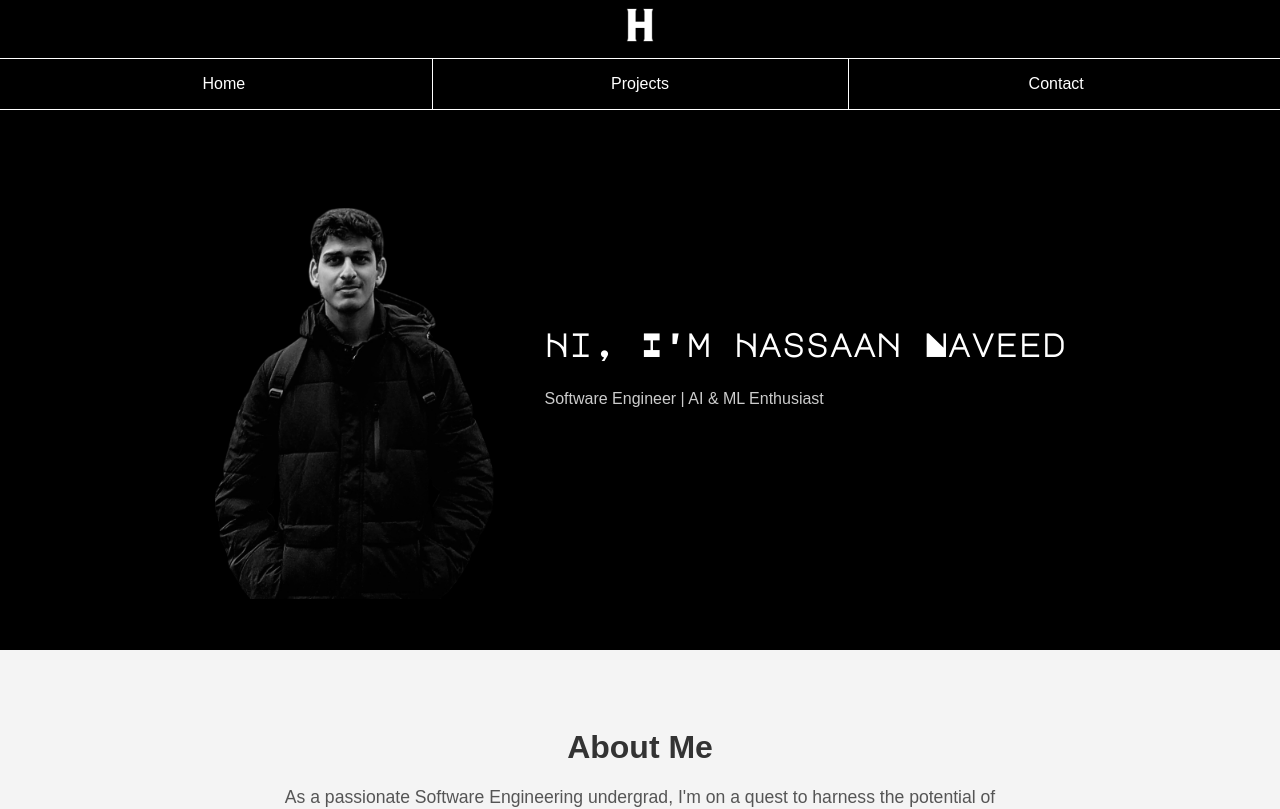
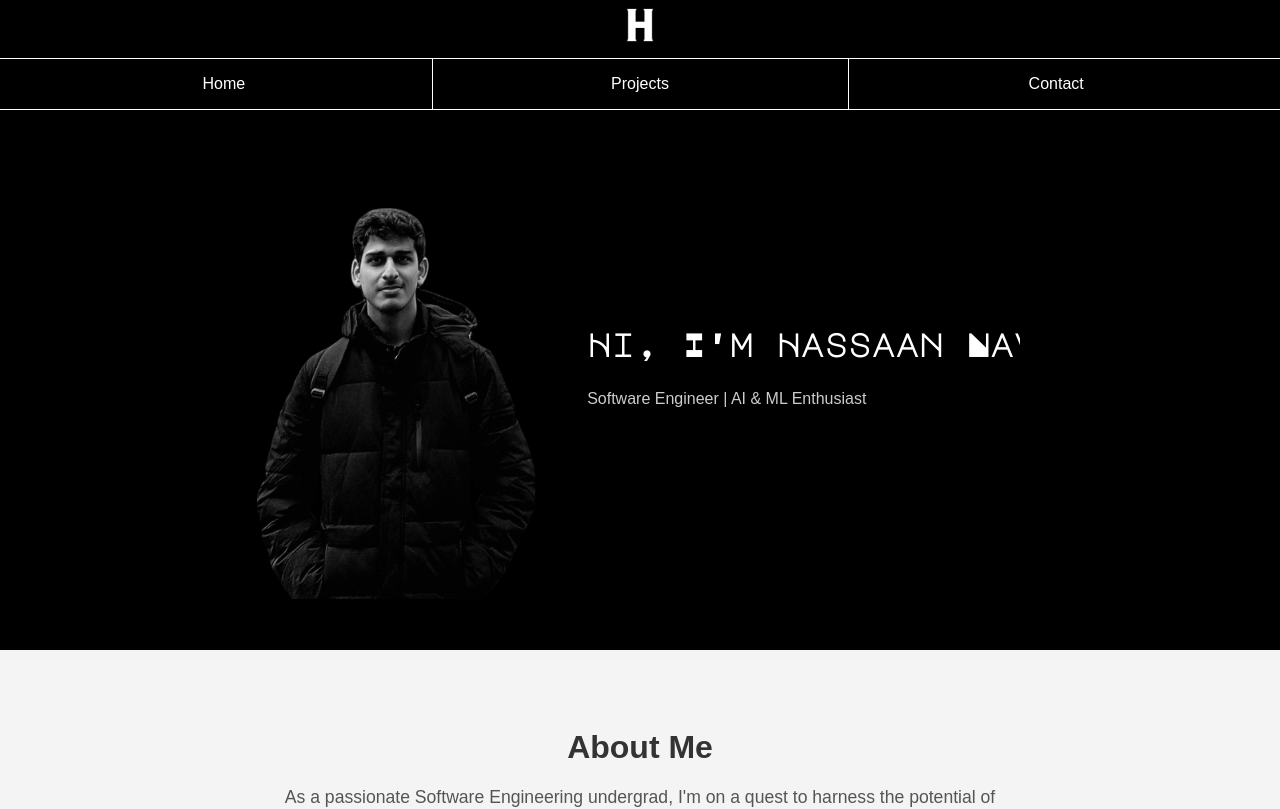
Before and after one commit to hassaannaveed/portfolio-website, a React (Vite) app: page / in a window 1280 px wide. Shown: the top 809 px of the page. Built offline with nearby package versions, Linux system fonts and the light colour scheme.

Commit message:
Added typing effect

```diff
--- a/src/App.css
+++ b/src/App.css
@@ -46,6 +46,32 @@
   margin-top: 1rem;
   color: #ccc;
   font-family: 'Arial', sans-serif;
+}
+
+.typing {
+  width: 0;
+  overflow: hidden;
+  white-space: nowrap;
+  border-right: 3px solid #000;
+  animation: typing 5s steps(25, end) forwards, blink 1s step-end infinite;
+}
+
+@keyframes typing {
+  from {
+    width: 0;
+  }
+  to {
+    width: 23ch;
+  }
+}
+
+@keyframes blink {
+  from, to {
+    border-color: transparent;
+  }
+  50% {
+    border-color: rgb(255, 255, 255);
+  }
 }
 
 /* About */
--- a/src/App.tsx
+++ b/src/App.tsx
@@ -10,7 +10,7 @@ const Hero: React.FC = () => {
       <img src={myImage} alt="Hero" />
       </div>
       <div className="hero-text">
-        <h1>Hi, I'm Hassaan Naveed</h1>
+        <h1 className="typing">Hi, I'm Hassaan Naveed</h1>
         <p>Software Engineer | AI & ML Enthusiast</p>
       </div>
     </section>
```
